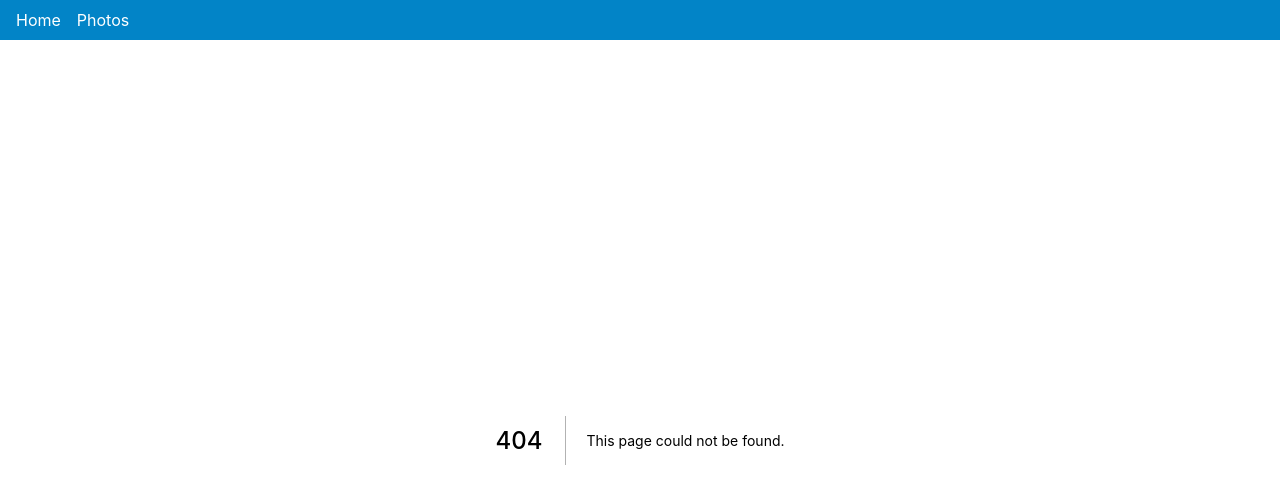
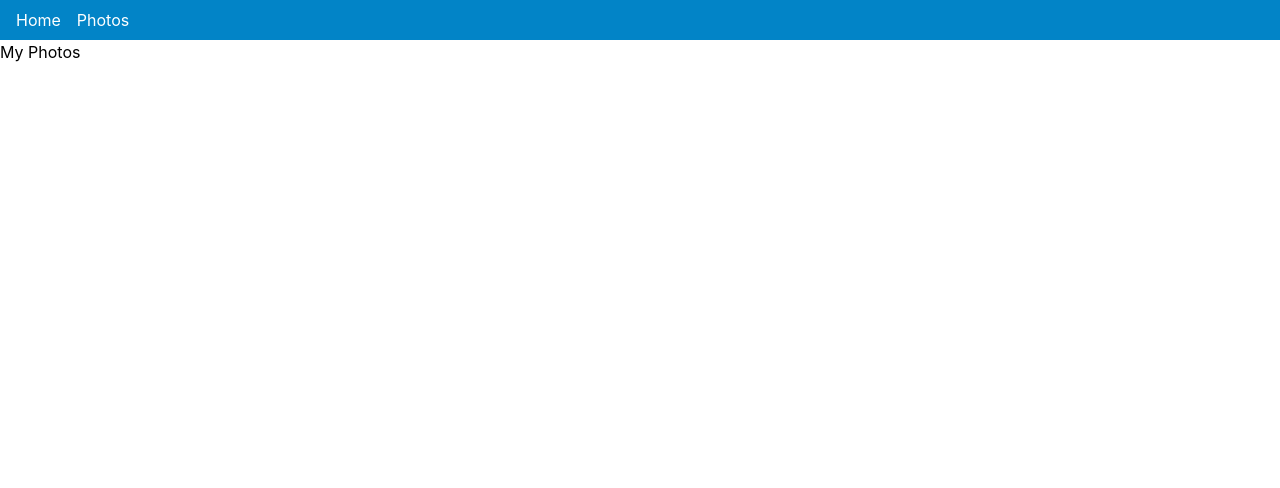
Before and after one commit to ellesis/tailwin-next, a Next.js app: page /photos in a window 1280 px wide. Before the commit this address had no page. Shown: the top 488 px of the page. Built offline with nearby package versions, Linux system fonts and the light colour scheme.

Commit message:
Create photo page

```diff
--- /dev/null
+++ b/pages/photos.js
@@ -0,0 +1,19 @@
+import React from 'react'
+import Head from 'next/head'
+
+export default function Photos() {
+  return (
+    <div>
+      <h1>My Photos</h1>
+    </div>
+  )
+}
+
+// export const getStaticProps = async () => {
+//   const res = await fetch('https://jsonplaceholder.typicode.com/photos?_start=0&_end=10')
+//   const photos = res.json()
+
+//   return {
+//     props: {photos}
+//   }
+// }
```
